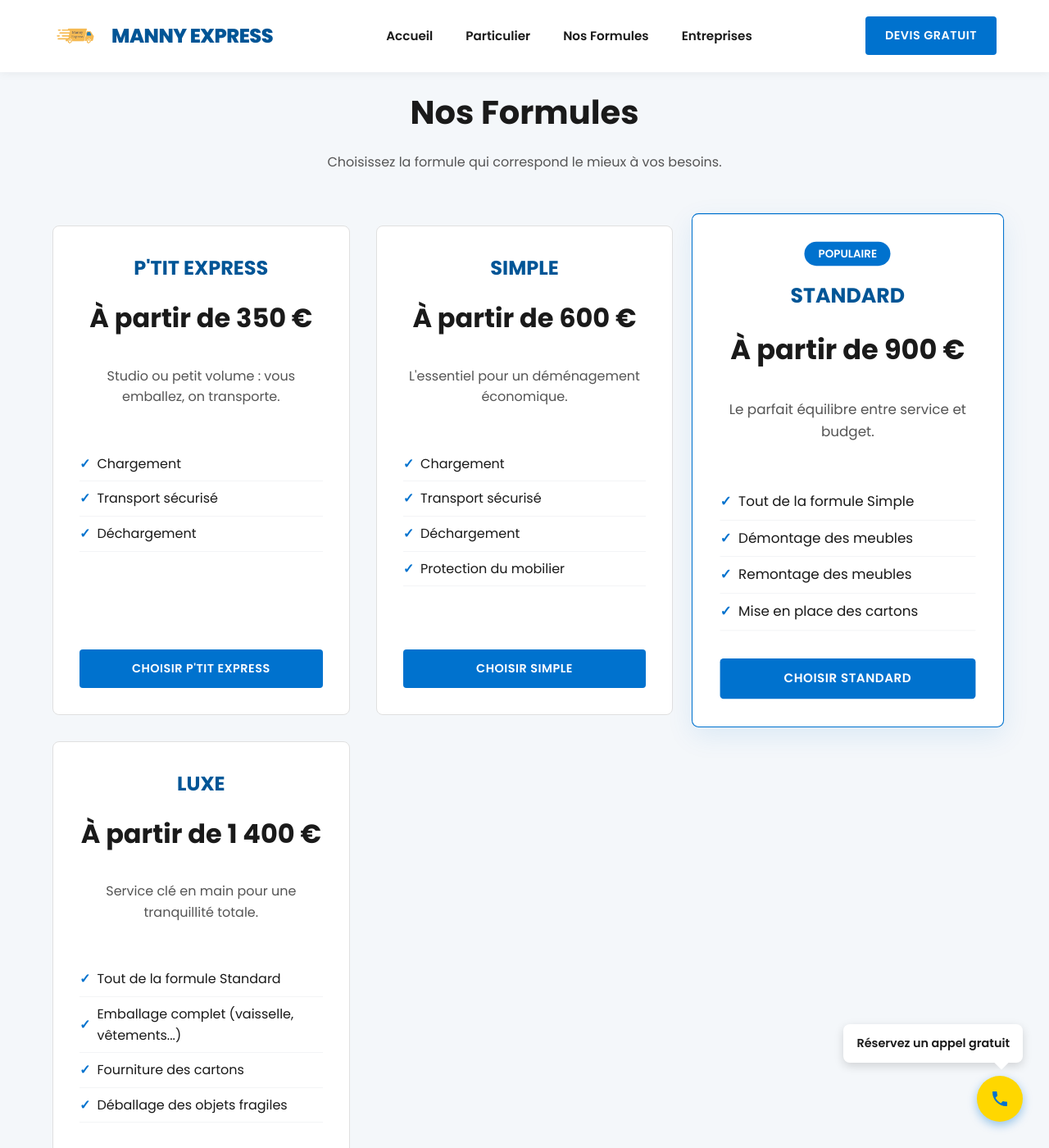
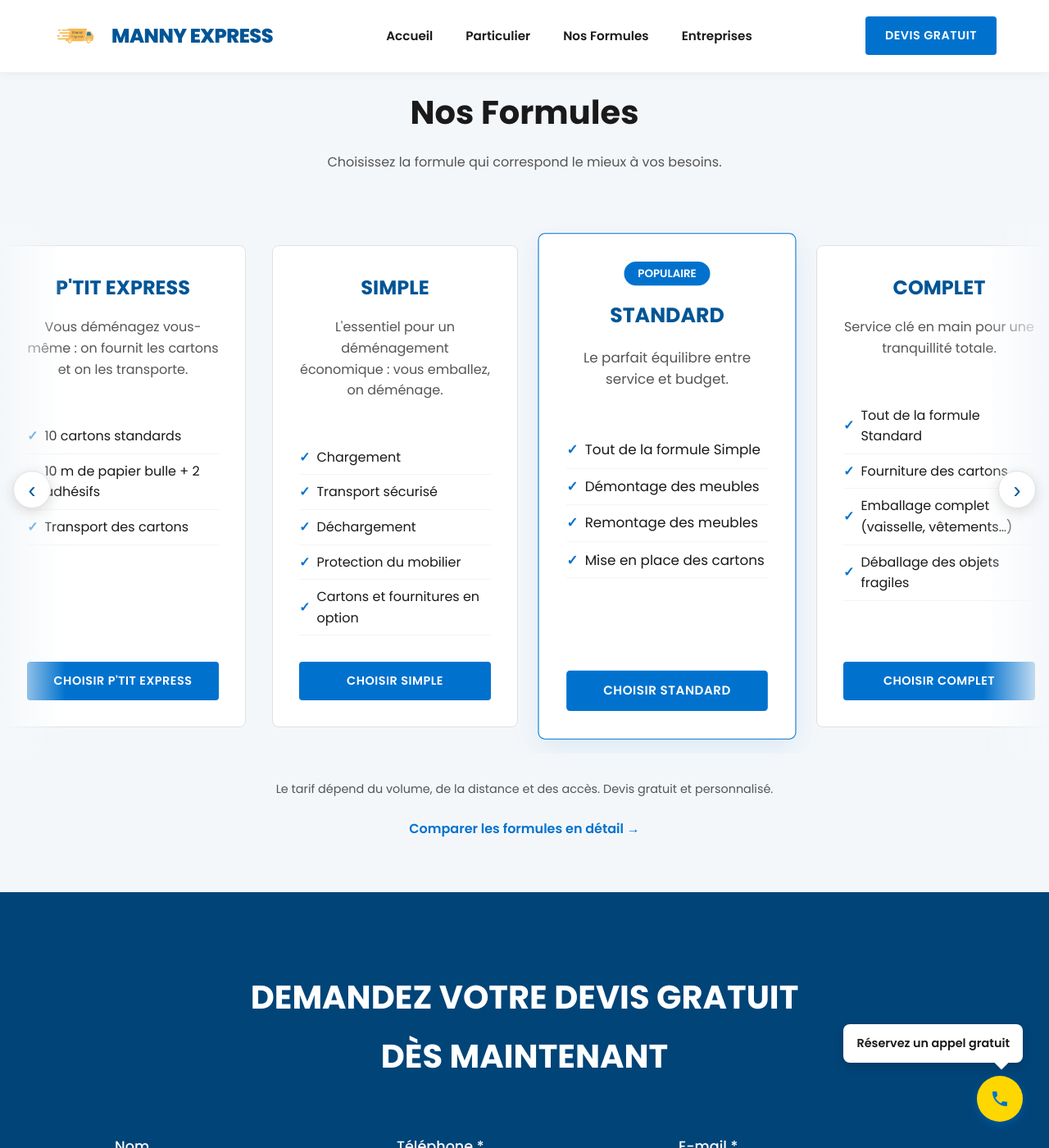
Before and after one commit to billoosijok/mannyexpress, a Jekyll site: the page built from index.html, in a window 1280 px wide and 1400 px high, scrolled down 1459 px. Shown: the whole window at 82% size. Built offline with Jekyll 4.4.1, drawn with Linux system fonts in a browser that asks for light colours; some of the changed text lies outside the part shown.

Commit message:
Enlève les prix des formules et remet le tableau sur ses pieds
Le tableau ne disait plus ce que les formules contiennent : la P'tit Express y
apparaissait comme un déménagement complet alors qu'elle fournit des cartons et
les transporte, et les cartes de l'accueil promettaient chargement, transport et
déchargement pour cette même formule. Le tableau suit maintenant celui du
gérant, avec les trois lignes de fournitures, l'état « en option » de la Simple
et le tiret des cases sans objet.

Les prix « à partir de » disparaissent du site : ils n'ont jamais été autre
chose que des ordres de grandeur, et un devis les remplace mieux qu'un chiffre
plancher que personne ne paie. La page ne s'annonce donc plus comme une page de
tarifs.

Luxe s'appelle Complet, du tableau au formulaire. La valeur envoyée par le
formulaire reste `luxe` : la changer rendrait illisibles les demandes déjà
reçues. visites/src/constants.js suit, puisque c'est lui qui dit au devis ce que
la formule engage — sans quoi un devis P'tit Express aurait continué à promettre
le chargement.

Les quatre formules ne tenaient pas côte à côte : la quatrième retombait seule
sur une deuxième ligne. Elles défilent maintenant jusqu'au bord de la fenêtre,
où un fondu les efface.

Co-Authored-By: Claude Opus 5 <noreply@anthropic.com>

```diff
--- a/_includes/quote-form.html
+++ b/_includes/quote-form.html
@@ -47,10 +47,13 @@
                         <label for="tier">Formule</label>
                         <select id="tier" name="tier">
                             <option value="" disabled selected>Choisir une formule</option>
+                            <!-- Les valeurs `eco` et `luxe` datent des anciens noms Eco et Luxe.
+                                 Elles restent telles quelles : les changer rendrait illisibles les
+                                 demandes déjà reçues. Seul le libellé suit le site. -->
                             <option value="ptit-express">P'tit Express</option>
-                            <option value="eco">Eco</option>
+                            <option value="eco">Simple</option>
                             <option value="standard">Standard</option>
-                            <option value="luxe">Luxe</option>
+                            <option value="luxe">Complet</option>
                         </select>
                     </div>
                 </div>
--- a/_includes/tiers.html
+++ b/_includes/tiers.html
@@ -1,4 +1,4 @@
-<section class="services-section" style="background-color: var(--bg-light); padding: 4rem 0;">
+<section class="services-section tiers-section" style="background-color: var(--bg-light); padding: 4rem 0;">
     <div class="container">
         <div class="section-header">
             <h2 class="section-title">Nos Formules</h2>
@@ -6,19 +6,20 @@
                 Choisissez la formule qui correspond le mieux à vos besoins.
             </p>
         </div>
+        <div class="pcar">
+            <button type="button" class="pcar-arrow pcar-prev" aria-label="Formule précédente">‹</button>
+            <button type="button" class="pcar-arrow pcar-next" aria-label="Formule suivante">›</button>
             <div class="pricing-grid">
 
                 <!-- P'TIT EXPRESS -->
                 <div class="pricing-card">
                     <h3 class="pricing-title">P'TIT EXPRESS</h3>
-                <!-- TODO: ajuster le prix -->
-                <p class="pricing-price">À partir de 350 €</p>
-                <p style="color: var(--text-gray); margin-bottom: 1rem;">Studio ou petit volume : vous emballez,
-                    on transporte.</p>
+                    <p style="color: var(--text-gray); margin-bottom: 1rem;">Vous déménagez vous-même : on fournit
+                        les cartons et on les transporte.</p>
                     <ul class="pricing-features">
-                    <li>Chargement</li>
-                    <li>Transport sécurisé</li>
-                    <li>Déchargement</li>
+                        <li>10 cartons standards</li>
+                        <li>10 m de papier bulle + 2 adhésifs</li>
+                        <li>Transport des cartons</li>
                     </ul>
                     <a href="#quote" class="btn btn-primary" style="width: 100%;">Choisir P'tit Express</a>
                 </div>
@@ -26,15 +27,14 @@
                 <!-- SIMPLE -->
                 <div class="pricing-card">
                     <h3 class="pricing-title">SIMPLE</h3>
-                <!-- TODO: ajuster le prix -->
-                <p class="pricing-price">À partir de 600 €</p>
                     <p style="color: var(--text-gray); margin-bottom: 1rem;">L'essentiel pour un déménagement
-                    économique.</p>
+                        économique : vous emballez, on déménage.</p>
                     <ul class="pricing-features">
                         <li>Chargement</li>
                         <li>Transport sécurisé</li>
                         <li>Déchargement</li>
                         <li>Protection du mobilier</li>
+                        <li>Cartons et fournitures en option</li>
                     </ul>
                     <a href="#quote" class="btn btn-primary" style="width: 100%;">Choisir Simple</a>
                 </div>
@@ -45,8 +45,6 @@
                         style="background: var(--accent-blue); color: white; padding: 0.25rem 1rem; border-radius: 99px; font-size: 0.8rem; font-weight: 600; align-self: center; margin-bottom: 1rem;">
                         POPULAIRE</div>
                     <h3 class="pricing-title">STANDARD</h3>
-                <!-- TODO: ajuster le prix -->
-                <p class="pricing-price">À partir de 900 €</p>
                     <p style="color: var(--text-gray); margin-bottom: 1rem;">Le parfait équilibre entre service et
                         budget.</p>
                     <ul class="pricing-features">
@@ -58,25 +56,24 @@
                     <a href="#quote" class="btn btn-primary" style="width: 100%;">Choisir Standard</a>
                 </div>
 
-            <!-- LUXE -->
+                <!-- COMPLET -->
                 <div class="pricing-card">
-                <h3 class="pricing-title">LUXE</h3>
-                <!-- TODO: ajuster le prix -->
-                <p class="pricing-price">À partir de 1 400 €</p>
+                    <h3 class="pricing-title">COMPLET</h3>
                     <p style="color: var(--text-gray); margin-bottom: 1rem;">Service clé en main pour une tranquillité
                         totale.</p>
                     <ul class="pricing-features">
                         <li>Tout de la formule Standard</li>
-                    <li>Emballage complet (vaisselle, vêtements...)</li>
                         <li>Fourniture des cartons</li>
+                        <li>Emballage complet (vaisselle, vêtements…)</li>
                         <li>Déballage des objets fragiles</li>
                     </ul>
-                <a href="#quote" class="btn btn-primary" style="width: 100%;">Choisir Luxe</a>
+                    <a href="#quote" class="btn btn-primary" style="width: 100%;">Choisir Complet</a>
                 </div>
 
             </div>
+        </div>
         <p style="text-align: center; color: var(--text-gray); font-size: 0.9rem; margin-top: 2rem;">
-            Prix indicatifs « à partir de », selon volume, distance et accès. Devis gratuit et personnalisé.
+            Le tarif dépend du volume, de la distance et des accès. Devis gratuit et personnalisé.
         </p>
         {% unless page.url == '/formules.html' %}
         <div style="text-align: center; margin-top: 1.5rem;">
--- a/assets/css/styles.css
+++ b/assets/css/styles.css
@@ -917,14 +917,8 @@ a {
   color: var(--primary-blue);
   text-transform: uppercase;
   letter-spacing: 0.02em;
-}
-
-.ft-price {
-  display: block;
-  color: var(--accent-blue);
-  font-weight: 600;
-  font-size: 0.9rem;
-  margin: 0.25rem 0 0.9rem;
+  /* Le nom porte seul l'espace jusqu'à la jauge depuis que le prix a disparu. */
+  margin-bottom: 0.9rem;
 }
 
 .ft-badge {
@@ -1013,6 +1007,20 @@ a {
   font-size: 0.85rem;
 }
 
+/* Disponible mais facturé en plus : ni un ✓ bleu, ni un « Vous » gris. */
+.ftable .opt {
+  color: var(--primary-blue);
+  font-size: 0.85rem;
+  font-style: italic;
+}
+
+/* Sans objet pour cette formule : présent pour garder la grille lisible, effacé
+   pour ne pas se lire comme un refus. */
+.ftable .na {
+  color: #c2ccd6;
+  font-size: 0.95rem;
+}
+
 /* Featured (Standard) column highlight */
 .ftable thead .ft-featured {
   position: relative;
@@ -1249,11 +1257,130 @@ a {
   text-shadow: 0 1px 2px rgba(0, 0, 0, 0.3);
 }
 
+/* Les quatre formules ne tiennent pas côte à côte dans le conteneur : en grille,
+   la quatrième retombait seule sur une deuxième ligne. Elles défilent donc, sur
+   grand écran comme sur mobile.
+   La piste sort du conteneur et va d'un bord à l'autre de la fenêtre : les
+   cartes se déroulent jusqu'au bord de l'écran, où un fondu posé par-dessus les
+   efface — plutôt que d'être tranchées net à 1200 px. */
+/* 100vw compte la barre de défilement verticale, ce qui suffirait à faire
+   apparaître une barre horizontale sur toute la page. La section coupe ce
+   débord. `clip` d'abord pour les navigateurs qui le connaissent : contrairement
+   à `hidden`, il ne fait pas de la section une zone défilable. */
+.tiers-section {
+  overflow-x: hidden;
+  overflow-x: clip;
+}
+
+.pcar {
+  position: relative;
+}
+
+/* Largeur de fenêtre : la marge négative étale l'élément jusqu'aux bords, la
+   marge intérieure ramène la première carte à l'aplomb du conteneur. */
 .pricing-grid {
-  display: grid;
-  grid-template-columns: repeat(auto-fit, minmax(300px, 1fr));
+  display: flex;
+  align-items: stretch;
   gap: 2rem;
-  margin-top: 3rem;
+  overflow-x: auto;
+  scroll-snap-type: x mandatory;
+  scroll-behavior: smooth;
+  margin-top: 2rem;
+  margin-inline: calc(50% - 50vw);
+  /* La carte « populaire » est agrandie de 5 % : sans ces marges intérieures
+     hautes et basses, un conteneur qui défile lui rognerait l'ombre. */
+  padding-top: 1.5rem;
+  padding-bottom: 2rem;
+  padding-inline: calc(50vw - 50%);
+  /* Sans cela, une carte qui s'aimante viendrait se coller au bord de la
+     fenêtre : la zone d'aimantation doit s'arrêter au bord du conteneur. */
+  scroll-padding-inline: calc(50vw - 50%);
+  scrollbar-width: none;
+  -ms-overflow-style: none;
+}
+
+/* Le fondu est un calque, pas un masque : il se pose au bord de la fenêtre, et
+   les flèches (z-index plus haut) restent nettes par-dessus. Il s'efface du
+   côté déjà parcouru, qui n'a plus rien à annoncer — les deux états viennent du
+   JS, qui s'en sert aussi pour les flèches. */
+.pcar::before,
+.pcar::after {
+  content: "";
+  position: absolute;
+  top: 0;
+  bottom: 0;
+  width: 5rem;
+  z-index: 15;
+  pointer-events: none;
+  opacity: 1;
+  transition: opacity 0.25s;
+}
+
+.pcar::before {
+  left: calc(50% - 50vw);
+  background: linear-gradient(to right, var(--bg-light), rgba(244, 247, 250, 0));
+}
+
+.pcar::after {
+  right: calc(50% - 50vw);
+  background: linear-gradient(to left, var(--bg-light), rgba(244, 247, 250, 0));
+}
+
+.pcar-at-start::before,
+.pcar-at-end::after {
+  opacity: 0;
+}
+
+.pricing-grid::-webkit-scrollbar {
+  display: none;
+}
+
+.pcar-arrow {
+  position: absolute;
+  top: 50%;
+  transform: translateY(-50%);
+  width: 46px;
+  height: 46px;
+  border-radius: 50%;
+  background: var(--white);
+  border: 1px solid var(--border-color);
+  box-shadow: 0 4px 16px rgba(0, 0, 0, 0.14);
+  color: var(--primary-blue);
+  font-size: 1.7rem;
+  line-height: 1;
+  display: flex;
+  align-items: center;
+  justify-content: center;
+  cursor: pointer;
+  z-index: 20;
+  transition:
+    opacity 0.2s,
+    background 0.2s;
+}
+
+.pcar-arrow:hover {
+  background: var(--bg-light);
+}
+
+.pcar-arrow:disabled {
+  opacity: 0.3;
+  cursor: default;
+  box-shadow: none;
+}
+
+/* Tout tient à l'écran : plus rien à faire défiler, donc plus de flèches. */
+.pcar.pcar-static .pcar-arrow {
+  display: none;
+}
+
+/* Les flèches suivent la piste jusqu'au bord de la fenêtre : posées au bord du
+   conteneur, celle de droite tomberait au milieu d'une carte. */
+.pcar-prev {
+  left: calc(50% - 50vw + 1rem);
+}
+
+.pcar-next {
+  right: calc(50% - 50vw + 1rem);
 }
 
 .pricing-card {
@@ -1265,6 +1392,8 @@ a {
   transition: all 0.3s;
   display: flex;
   flex-direction: column;
+  flex: 0 0 300px;
+  scroll-snap-align: start;
 }
 
 .pricing-card.featured {
@@ -1439,6 +1568,12 @@ input[type="date"] {
     /* Chrome/Safari/Opera */
   }
 
+  /* Le doigt fait défiler, et les cartes vont d'un bord à l'autre : une flèche
+     n'aurait plus qu'à se poser par-dessus une carte. */
+  .pcar-arrow {
+    display: none;
+  }
+
   /* Slider Items */
   .service-card,
   .testimonial-card,
--- a/assets/js/script.js
+++ b/assets/js/script.js
@@ -410,4 +410,39 @@ document.addEventListener('DOMContentLoaded', function () {
         }
     }
 
+    // Carrousel des cartes de formules. Le défilement lui-même est en CSS ; les
+    // flèches ne font qu'avancer d'une carte et se désactiver aux extrémités.
+    document.querySelectorAll('.pcar').forEach(function (pcar) {
+        const track = pcar.querySelector('.pricing-grid');
+        const prevBtn = pcar.querySelector('.pcar-prev');
+        const nextBtn = pcar.querySelector('.pcar-next');
+        if (!track || !prevBtn || !nextBtn) return;
+
+        function pcarStep() {
+            const card = track.querySelector('.pricing-card');
+            if (!card) return 320;
+            const gap = parseFloat(getComputedStyle(track).columnGap) || 0;
+            return card.getBoundingClientRect().width + gap;
+        }
+
+        function pcarUpdate() {
+            const maxScroll = track.scrollWidth - track.clientWidth;
+            const atStart = track.scrollLeft <= 2;
+            const atEnd = track.scrollLeft >= maxScroll - 2;
+            pcar.classList.toggle('pcar-static', maxScroll <= 2);
+            // Les mêmes deux états servent aux flèches et au fondu des bords : une
+            // extrémité atteinte n'a plus rien à annoncer de ce côté.
+            pcar.classList.toggle('pcar-at-start', atStart);
+            pcar.classList.toggle('pcar-at-end', atEnd);
+            prevBtn.disabled = atStart;
+            nextBtn.disabled = atEnd;
+        }
+
+        prevBtn.addEventListener('click', () => track.scrollBy({ left: -pcarStep(), behavior: 'smooth' }));
+        nextBtn.addEventListener('click', () => track.scrollBy({ left: pcarStep(), behavior: 'smooth' }));
+        track.addEventListener('scroll', pcarUpdate);
+        window.addEventListener('resize', pcarUpdate);
+        pcarUpdate();
+    });
+
 });
```
Also changed, not shown: formules.html (+43 -21 lines), visites/src/constants.js (+81 -20 lines). Lines whose indentation alone changed are shown as unchanged.
